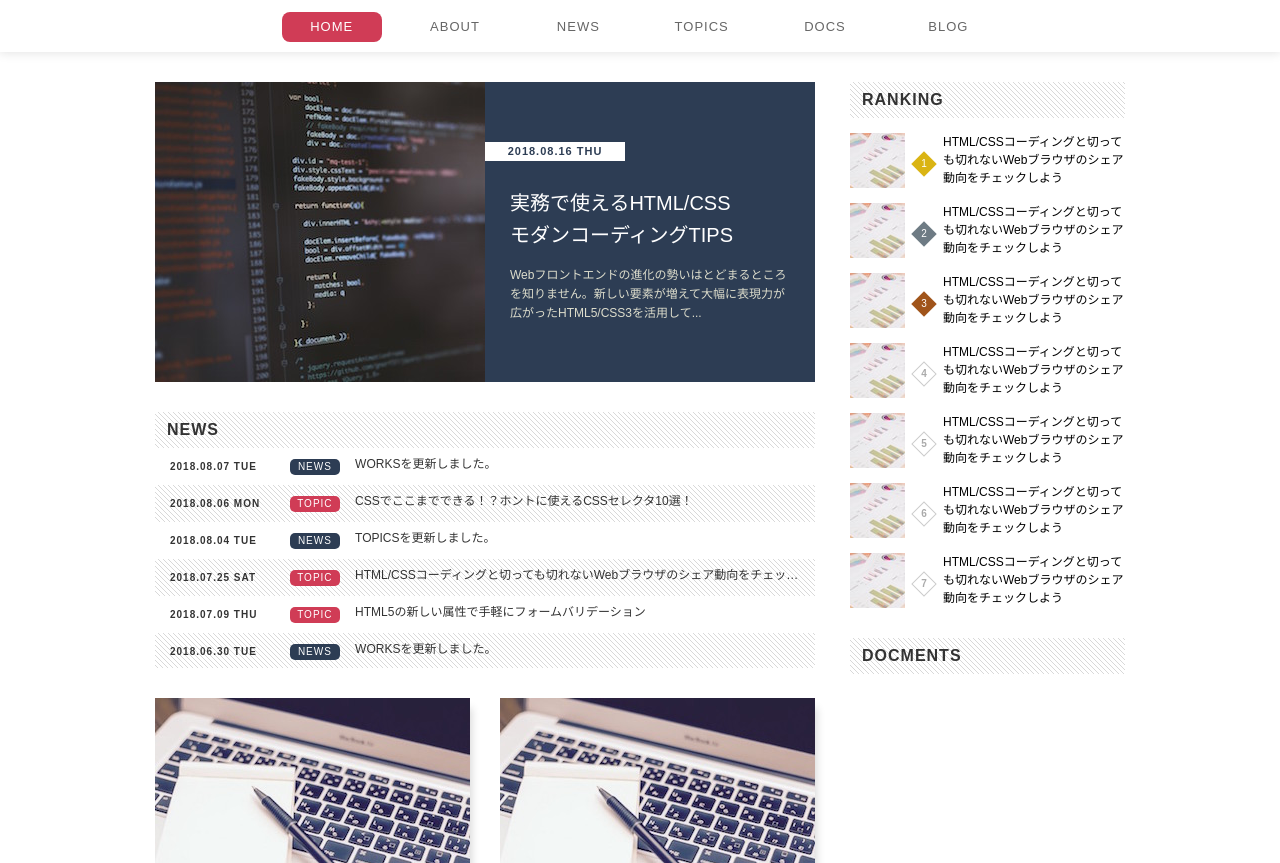
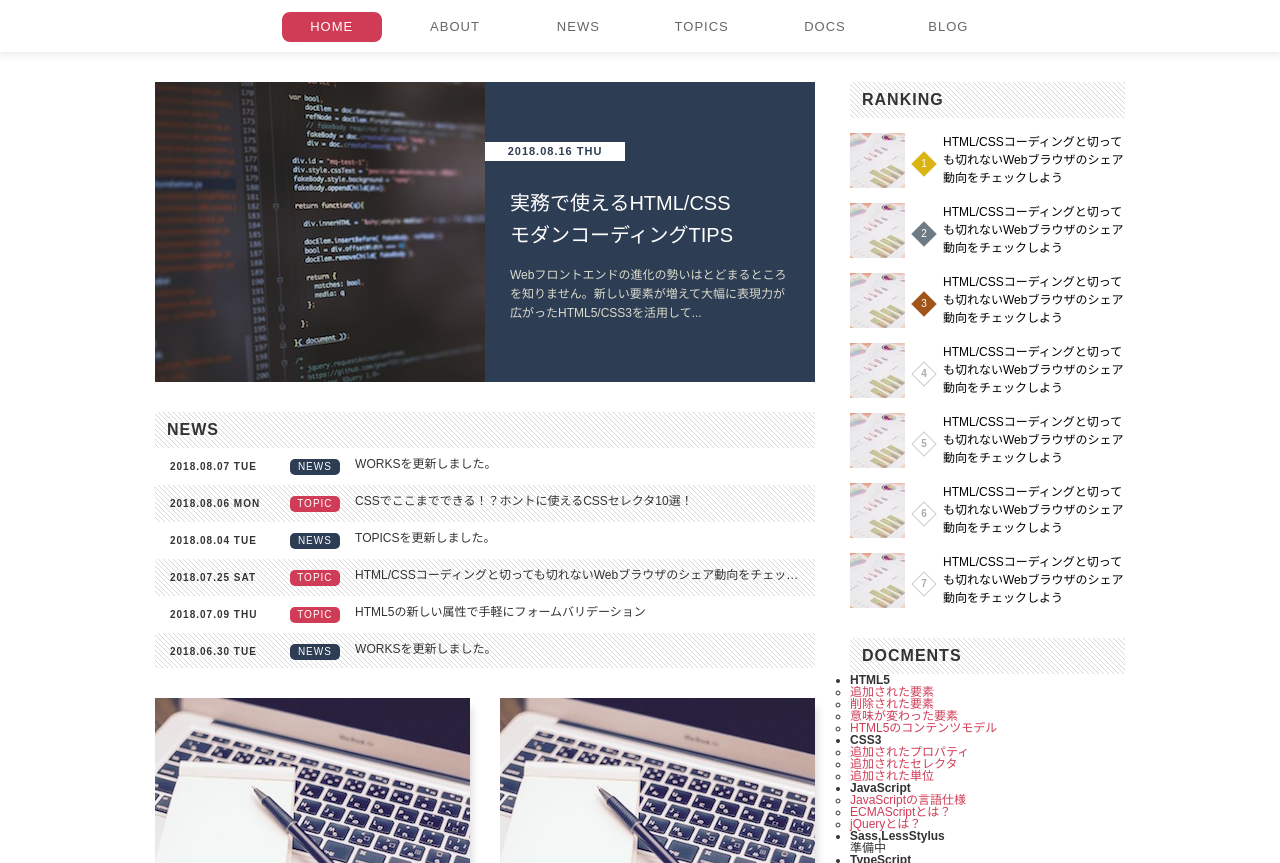
Before and after one commit to ryamakuchi/html5-css3-modern-coding, a website: page my-standard-layout-scss/src/index.html in a window 1280 px wide. Shown: the part 87-950 px from the top of the page. Drawn offline with nearby package versions, Linux system fonts and the light colour scheme; files that its build step writes are made by us from their sources; files whose address does not match are found by name.

Commit message:
DOCMENTSのHTMLを書いた

```diff
--- a/my-standard-layout-scss/src/index.html
+++ b/my-standard-layout-scss/src/index.html
@@ -152,7 +152,41 @@
                     </li>
                 </ol>
                 <h2 class="heading">DOCMENTS</h2>
-
+                <ul class="documents">
+                    <li>
+                        <h3 class="title">HTML5</h3>
+                        <ul>
+                            <li><a href="#">追加された要素</a></li>
+                            <li><a href="#">削除された要素</a></li>
+                            <li><a href="#">意味が変わった要素</a></li>
+                            <li><a href="#">HTML5のコンテンツモデル</a></li>
+                        </ul>
+                    </li>
+                    <li>
+                        <h3 class="title">CSS3</h3>
+                        <ul>
+                            <li><a href="#">追加されたプロパティ</a></li>
+                            <li><a href="#">追加されたセレクタ</a></li>
+                            <li><a href="#">追加された単位</a></li>
+                        </ul>
+                    </li>
+                    <li>
+                        <h3 class="title">JavaScript</h3>
+                        <ul>
+                            <li><a href="#">JavaScriptの言語仕様</a></li>
+                            <li><a href="#">ECMAScriptとは？</a></li>
+                            <li><a href="#">jQueryとは？</a></li>
+                        </ul>
+                    </li>
+                    <li>
+                        <h3 class="title">Sass,LessStylus</h3>
+                        <p>準備中</p>
+                    </li>
+                    <li>
+                        <h3 class="title">TypeScript</h3>
+                        <p>準備中</p>
+                    </li>
+                </ul>
             </div>
         </div>
         <footer class="footer">
--- a/my-standard-layout-scss/src/scss/layout/_main.scss
+++ b/my-standard-layout-scss/src/scss/layout/_main.scss
@@ -234,5 +234,9 @@
         }
       }
     }
+
+    .documents {
+
+    }
   }
 }
```
